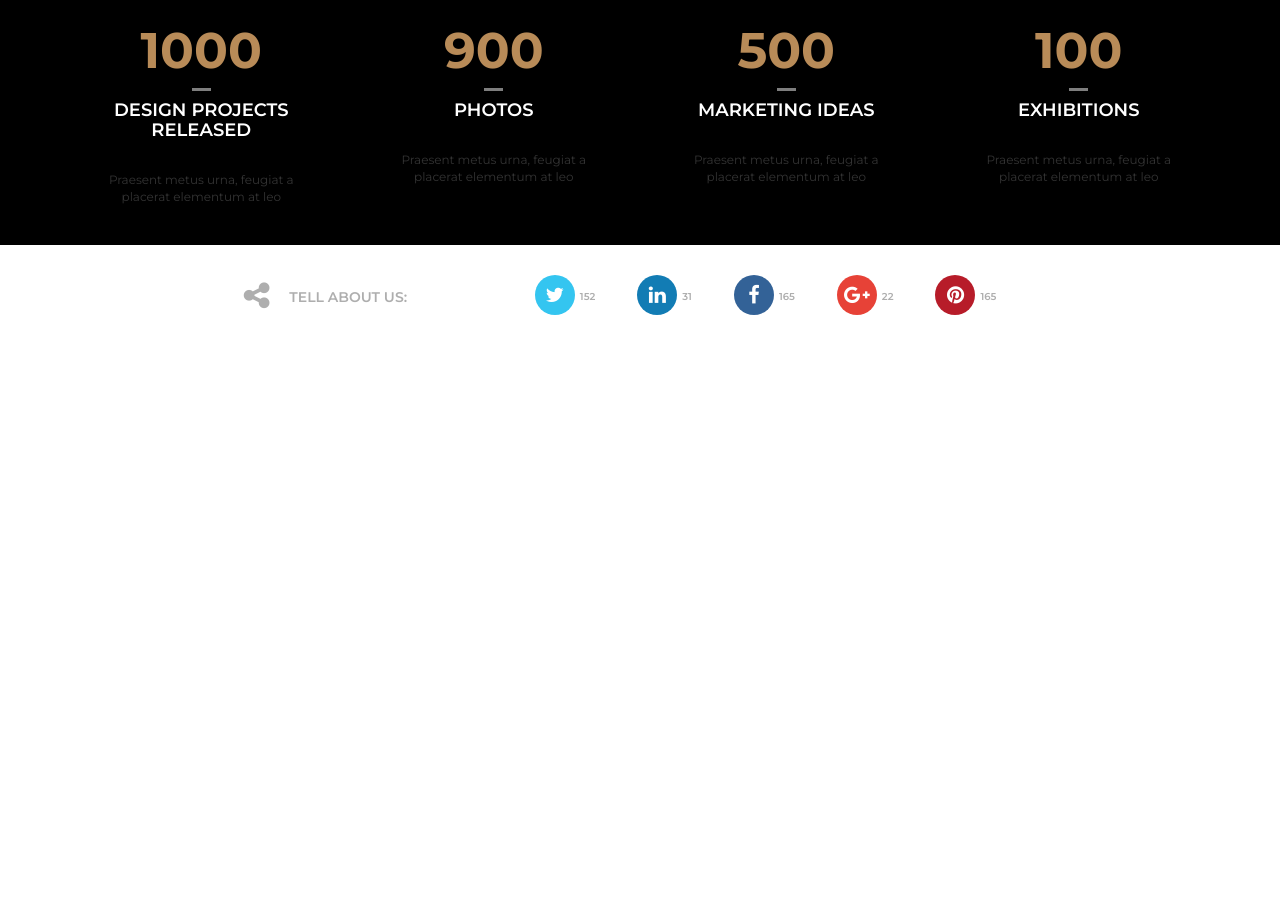
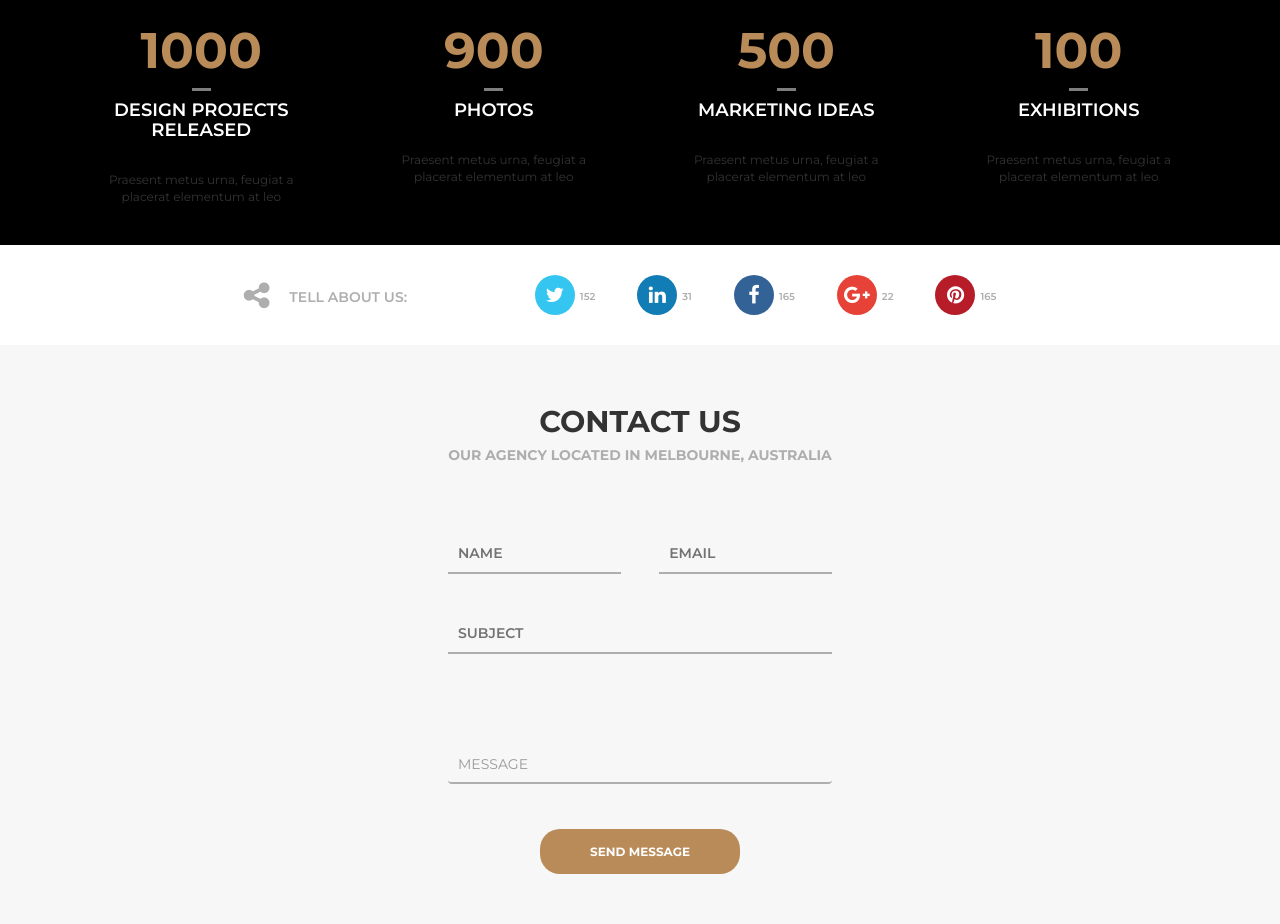
Before and after one commit to MariuszGalek/Landing_Page, a plain HTML site: page index.html in a window 1280 px wide. Shown: the part 5685-6609 px from the top of the page. Before the commit the page ends 6030 px from the top, so only its background shows below. Drawn offline with nearby package versions, Linux system fonts and the light colour scheme.

Commit message:
Add contact section

```diff
--- a/index.html
+++ b/index.html
@@ -431,6 +431,23 @@
 	    		<p>165</p>
     		</div>
     	</section>
+    	<section class="contact">
+    		<div class="heading">
+				<h2 class="heading text-uppercase">Contact us</h2>
+				<h5 class="text-uppercase">Our agency located in Melbourne, Australia</h5>
+			</div>
+			<form>
+				<input type="text" name="name" placeholder="NAME" class="align-left">
+				<input type="email" name="email" placeholder="EMAIL" class="align-right">
+				<input type="text" name="subject" placeholder="SUBJECT">
+				<textarea name="InputMessage" class="form-control" placeholder="MESSAGE"></textarea>
+			</form>
+			<div class="btn-more">
+				<button>
+					Send message
+				</button>
+			</div>
+    	</section>
     <script src="https://code.jquery.com/jquery-1.4.2.js" integrity="sha256-lcAjyA3+DTAwTFgkSHiZUGH4eAGmbapda/TyUSvg5vk=" crossorigin="anonymous"></script>
 	<script type="text/javascript" src="js/script.js"></script>
 	</body>
--- a/sass/style.scss
+++ b/sass/style.scss
@@ -752,5 +752,78 @@ body {
 			color: rgb(174,174,174);
 		}
 	}
+}
 
+/*-- contact --*/
+
+.contact {
+	height: auto;
+	background-color: rgb(247,247,247);
+	.heading {
+		padding-top: 20px;
+		text-align: center;
+		font-weight: 600;
+		h2 {
+			font-size: 40;
+			font-weight: bold;
+		}
+		h5 {
+			font-size: 20;
+			color: rgb(174,174,174);
+			font-weight: bold;
+			margin-bottom: 70px;
+		}
+	}
+	form {
+		margin: 0 auto;
+		width: 30%;
+		input, textarea {
+			outline: none;
+			display: inline-block;
+			width: 100%;
+			padding: 10px;
+			border: none;
+			border-bottom: 2px solid rgb(174,174,174);
+			background: transparent;
+			margin-bottom: 40px;
+			height: 40px;
+		}
+		textarea {
+			resize: none;
+			overflow: hidden;
+			margin-top: 50px;
+			box-shadow: none;
+		}
+		.align-left {
+			width: 45%;
+			float: left;
+		}
+		.align-right {
+			width: 45%;
+			float: right;
+		}
+		input::placeholder {
+			color: rgb(114,114,114);
+			font-weight: 600;
+		}
+	}
+	.btn-more {
+		text-align: center;
+		padding-bottom: 50px;
+		button {
+			padding: 10px 0;
+			height: 45px;
+			width: 200px;
+			font-size: 12px;
+			font-weight: bold;
+			background-color: $color-project;
+			color: white;
+			border-radius: 20px;
+			border-width: 0;
+			text-transform: uppercase;
+		}
+		button:active {
+			background-color: black;
+		}
+	}
 }
```
Also changed, not shown: css/style.css, css/style.prefixed.css, 2 other files.
